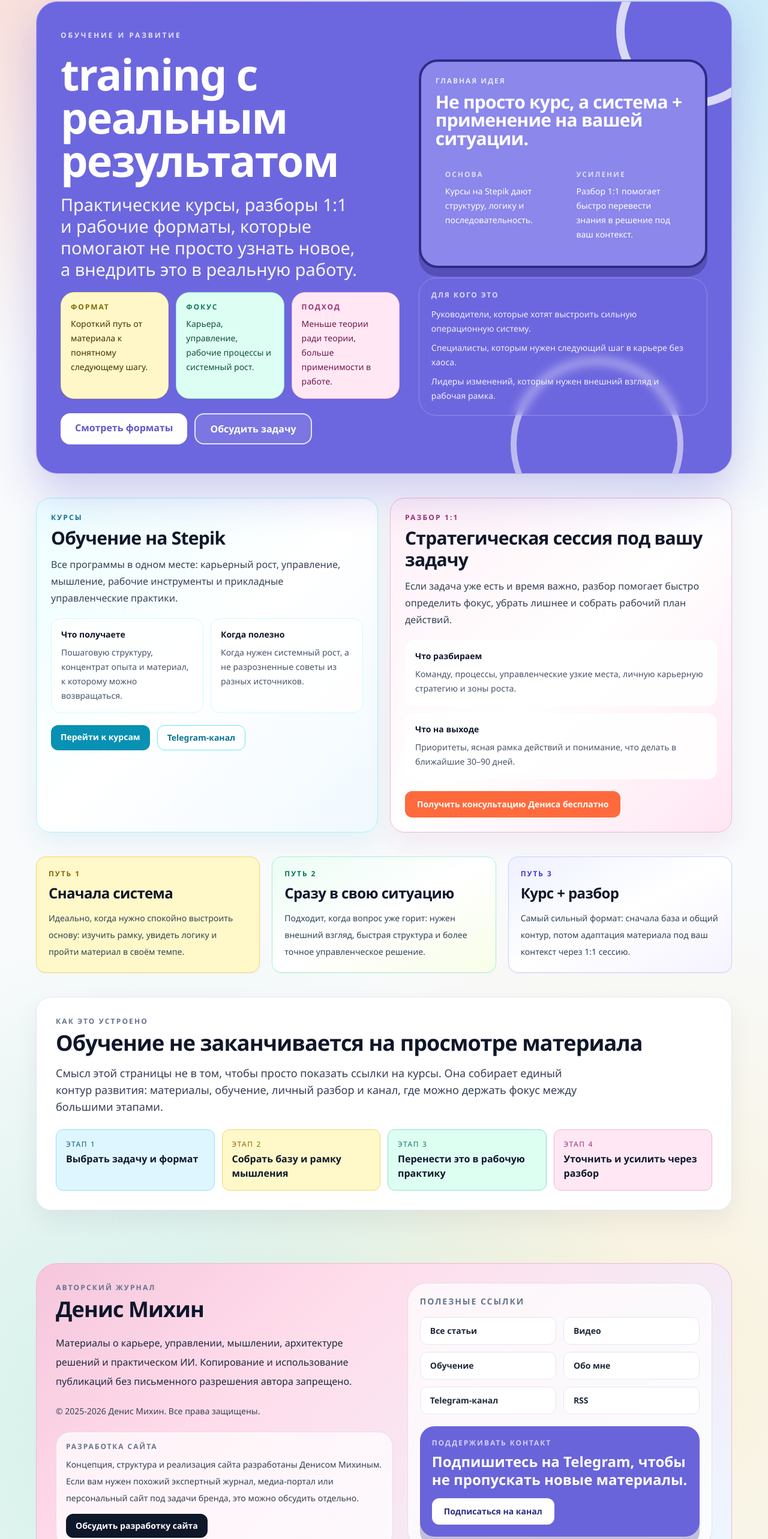
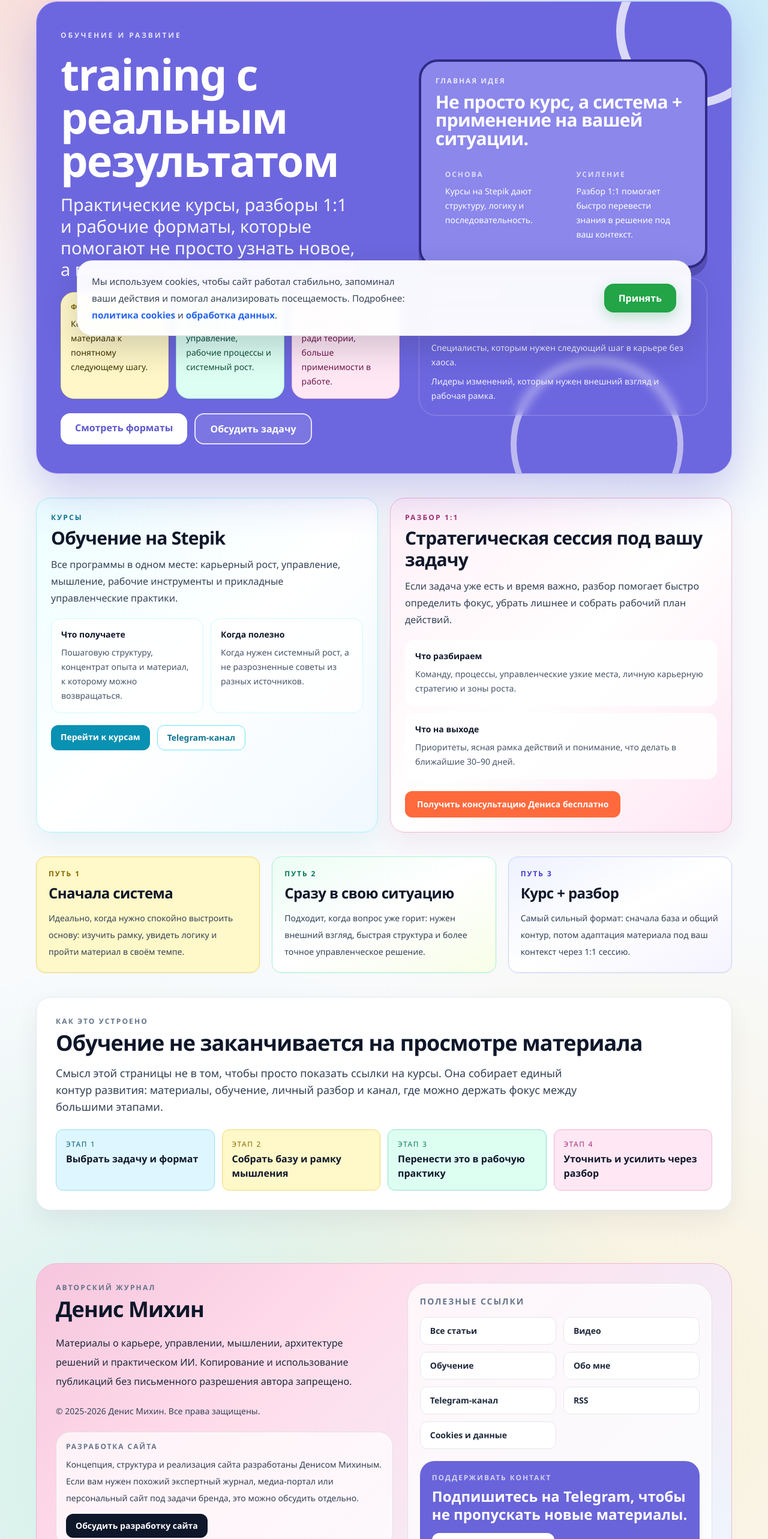
Before and after one commit to digitalmikhin-code/denis-journal, a Next.js app: page /training in a window 1280 px wide. Shown: the part 220-2786 px from the top of the page at 60% size. Built offline with nearby package versions, Linux system fonts and the light colour scheme; no server answers.

Commit message:
add cookie consent banner and privacy page

```diff
--- a/app/layout.tsx
+++ b/app/layout.tsx
@@ -3,6 +3,7 @@ import "./globals.css";
 import { SiteHeader } from "@/components/site-header";
 import { SiteFooter } from "@/components/footer";
 import { TelegramScrollBanner } from "@/components/telegram-scroll-banner";
+import { CookieConsentBanner } from "@/components/cookie-consent-banner";
 import { SITE_DESCRIPTION, SITE_NAME, SITE_URL, TELEGRAM_CHANNEL_URL } from "@/lib/constants";
 
 export const metadata: Metadata = {
@@ -104,6 +105,7 @@ export default function RootLayout({
         <SiteHeader />
         <main className="container-shell py-8">{children}</main>
         <SiteFooter />
+        <CookieConsentBanner />
         <TelegramScrollBanner />
       </body>
     </html>
--- /dev/null
+++ b/app/privacy/page.tsx
@@ -0,0 +1,88 @@
+import type { Metadata } from "next";
+import Link from "next/link";
+
+export const metadata: Metadata = {
+  title: "Cookies и обработка данных",
+  alternates: {
+    canonical: "/privacy"
+  }
+};
+
+export default function PrivacyPage(): JSX.Element {
+  return (
+    <div className="space-y-8">
+      <section className="rounded-[2.1rem] border border-slate-200 bg-white p-8 shadow-[0_18px_40px_rgba(15,23,42,0.06)] md:p-10">
+        <p className="text-xs font-semibold uppercase tracking-[0.2em] text-slate-500">
+          Информация
+        </p>
+        <h1 className="mt-3 text-4xl font-black tracking-tight text-slate-900 md:text-5xl">
+          Cookies и обработка данных
+        </h1>
+        <p className="mt-4 max-w-4xl text-lg leading-8 text-slate-700">
+          На сайте `media.dmikhin.ru` используются технические и аналитические cookies, чтобы
+          страницы работали корректно, а владелец сайта мог видеть общую статистику посещаемости.
+        </p>
+      </section>
+
+      <section className="grid gap-5 md:grid-cols-2">
+        <article className="rounded-3xl border border-[#95dff5] bg-[#def6ff] p-6 shadow-sm">
+          <p className="text-xs font-semibold uppercase tracking-[0.16em] text-[#005b75]">
+            Какие данные
+          </p>
+          <h2 className="mt-2 text-3xl font-extrabold tracking-tight text-slate-900">
+            Что может фиксироваться
+          </h2>
+          <ul className="mt-4 space-y-2 text-sm leading-7 text-slate-700">
+            <li>адрес и технические параметры устройства;</li>
+            <li>просмотренные страницы и действия на сайте;</li>
+            <li>источник перехода и базовая статистика визитов;</li>
+            <li>технические cookies для стабильной работы сайта.</li>
+          </ul>
+        </article>
+
+        <article className="rounded-3xl border border-[#f4b0d2] bg-[#ffe7f4] p-6 shadow-sm">
+          <p className="text-xs font-semibold uppercase tracking-[0.16em] text-[#9f2f73]">
+            Зачем это нужно
+          </p>
+          <h2 className="mt-2 text-3xl font-extrabold tracking-tight text-slate-900">
+            Для работы и улучшения сайта
+          </h2>
+          <ul className="mt-4 space-y-2 text-sm leading-7 text-slate-700">
+            <li>чтобы страницы открывались корректно и быстрее;</li>
+            <li>чтобы понимать, какие материалы полезны читателям;</li>
+            <li>чтобы улучшать структуру, навигацию и качество публикаций;</li>
+            <li>чтобы анализировать посещаемость через системы веб-аналитики.</li>
+          </ul>
+        </article>
+      </section>
+
+      <section className="rounded-3xl border border-slate-200 bg-white p-6 shadow-[0_18px_40px_rgba(15,23,42,0.06)] md:p-8">
+        <p className="text-xs font-semibold uppercase tracking-[0.18em] text-slate-500">
+          Важно
+        </p>
+        <h2 className="mt-2 text-3xl font-extrabold tracking-tight text-slate-900">
+          Используя сайт, вы соглашаетесь с такой обработкой
+        </h2>
+        <p className="mt-4 max-w-4xl text-base leading-8 text-slate-700">
+          Если вы продолжаете пользоваться сайтом и подтверждаете уведомление о cookies,
+          это означает согласие на использование технических и аналитических cookies в объёме,
+          необходимом для работы сайта и анализа его посещаемости.
+        </p>
+        <div className="mt-6 flex flex-wrap gap-3">
+          <Link
+            href="/"
+            className="rounded-2xl bg-slate-900 px-5 py-3 text-sm font-semibold text-white transition hover:bg-slate-800"
+          >
+            Вернуться на главную
+          </Link>
+          <Link
+            href="/about"
+            className="rounded-2xl border border-slate-300 bg-white px-5 py-3 text-sm font-semibold text-slate-800 transition hover:bg-slate-50"
+          >
+            Об авторе
+          </Link>
+        </div>
+      </section>
+    </div>
+  );
+}
--- /dev/null
+++ b/components/cookie-consent-banner.tsx
@@ -0,0 +1,60 @@
+"use client";
+
+import Link from "next/link";
+import { useEffect, useState } from "react";
+
+const STORAGE_KEY = "dm_cookie_consent_accepted";
+
+export function CookieConsentBanner(): JSX.Element | null {
+  const [visible, setVisible] = useState(false);
+
+  useEffect(() => {
+    try {
+      const accepted = window.localStorage.getItem(STORAGE_KEY);
+      if (!accepted) {
+        setVisible(true);
+      }
+    } catch {
+      setVisible(true);
+    }
+  }, []);
+
+  const handleAccept = (): void => {
+    try {
+      window.localStorage.setItem(STORAGE_KEY, "1");
+    } catch {
+      // Ignore storage errors and just hide the banner for the current session.
+    }
+    setVisible(false);
+  };
+
+  if (!visible) {
+    return null;
+  }
+
+  return (
+    <div className="fixed inset-x-0 bottom-4 z-[140] px-4 sm:bottom-5 sm:px-6">
+      <div className="mx-auto flex w-full max-w-5xl flex-col gap-4 rounded-[1.6rem] border border-slate-900/10 bg-white/95 p-4 shadow-[0_22px_54px_rgba(15,23,42,0.18)] backdrop-blur md:flex-row md:items-center md:justify-between md:gap-6 md:px-6 md:py-5">
+        <p className="max-w-[62ch] text-sm leading-7 text-slate-700 sm:text-[0.95rem]">
+          Мы используем cookies, чтобы сайт работал стабильно, запоминал ваши действия и
+          помогал анализировать посещаемость. Подробнее:{" "}
+          <Link href="/privacy" className="font-semibold text-[#2563eb] hover:underline">
+            политика cookies
+          </Link>{" "}
+          и{" "}
+          <Link href="/privacy" className="font-semibold text-[#2563eb] hover:underline">
+            обработка данных
+          </Link>
+          .
+        </p>
+        <button
+          type="button"
+          onClick={handleAccept}
+          className="inline-flex shrink-0 items-center justify-center rounded-2xl bg-[#22a447] px-6 py-3 text-base font-bold text-white shadow-[0_8px_22px_rgba(34,164,71,0.28)] transition hover:bg-[#1b8a3a]"
+        >
+          Принять
+        </button>
+      </div>
+    </div>
+  );
+}
--- a/components/footer.tsx
+++ b/components/footer.tsx
@@ -89,6 +89,12 @@ export function SiteFooter(): JSX.Element {
                 >
                   RSS
                 </Link>
+                <Link
+                  href="/privacy"
+                  className="rounded-xl border border-slate-900/12 bg-white px-4 py-3 text-sm font-semibold text-slate-800 transition hover:bg-slate-50"
+                >
+                  Cookies и данные
+                </Link>
               </div>
               <div className="mt-5 rounded-[1.5rem] bg-[#6964d9] p-5 text-white shadow-[0_16px_0_0_rgba(46,42,130,0.28)]">
                 <p className="text-xs font-semibold uppercase tracking-[0.16em] text-white/70">
```
Also changed, not shown: 1 other file (tests, documents, lock files or other folders).
